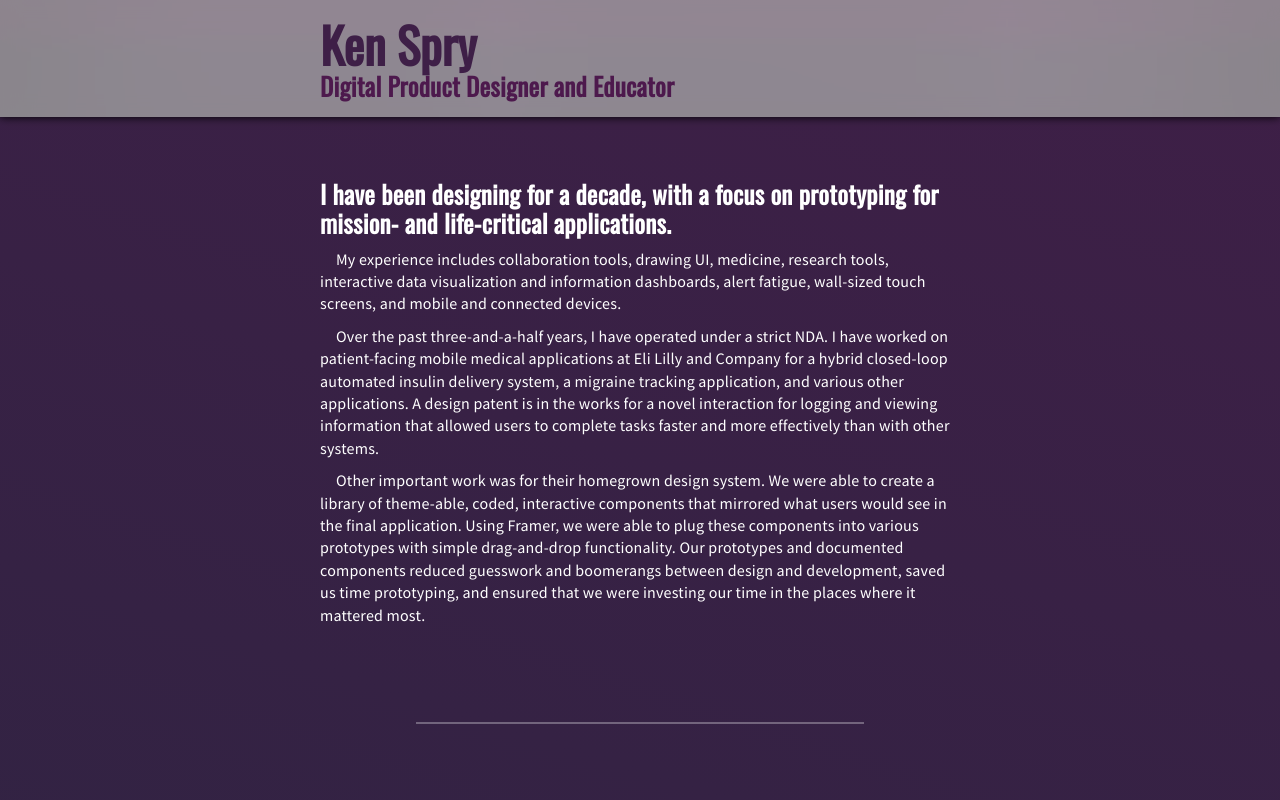
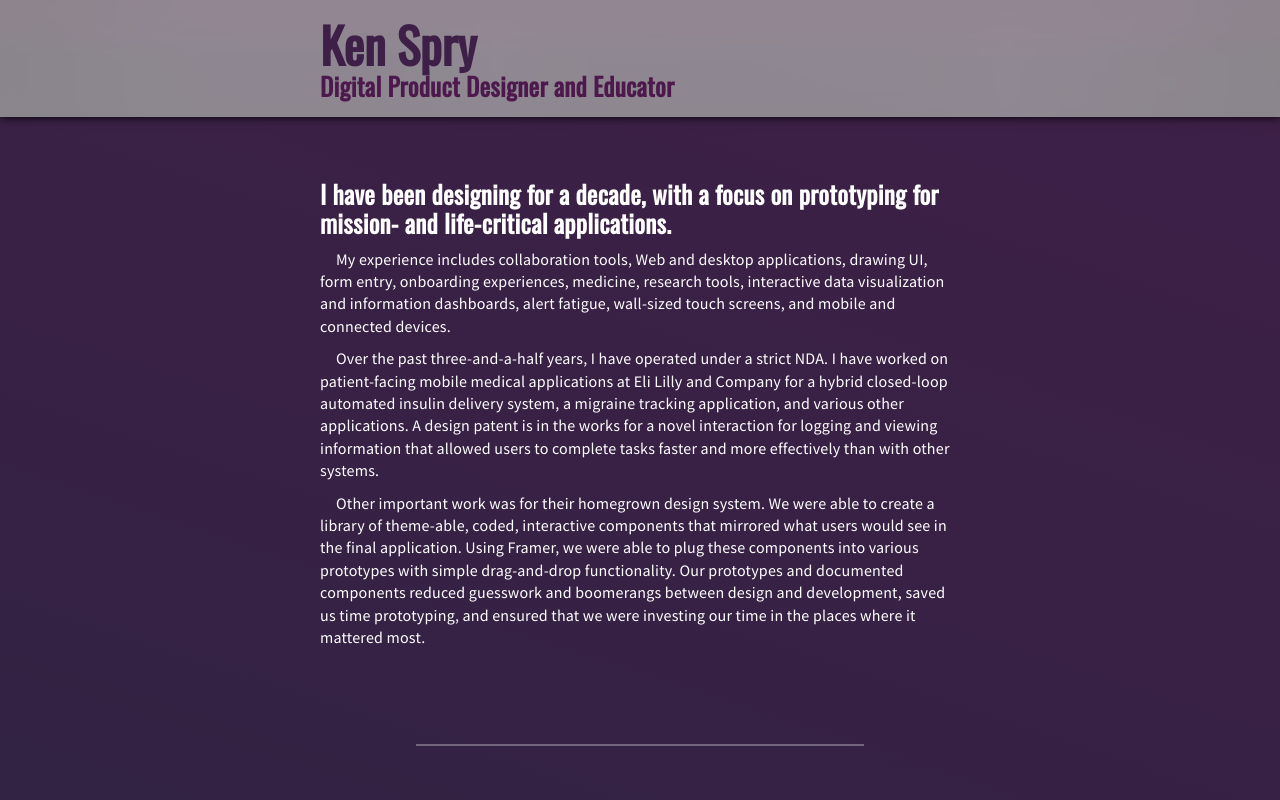
Before and after one commit to okspry/Portfolio2020, a React (Create React App) app: page / in a window 1280 px wide. Shown: the top 800 px of the page. Built offline with nearby package versions, Linux system fonts and the light colour scheme.

Commit message:
Update summary

```diff
--- a/src/App.js
+++ b/src/App.js
@@ -62,10 +62,11 @@ export default function App() {
               for mission- and life-critical applications.
             </h4>
             <p>
-              My experience includes collaboration tools, drawing UI, medicine,
-              research tools, interactive data visualization and information
-              dashboards, alert fatigue, wall-sized touch screens, and mobile
-              and connected devices.
+              My experience includes collaboration tools, Web and desktop
+              applications, drawing UI, form entry, onboarding experiences,
+              medicine, research tools, interactive data visualization and
+              information dashboards, alert fatigue, wall-sized touch screens,
+              and mobile and connected devices.
             </p>
             <p>
               Over the past three-and-a-half years, I have operated under a
```
